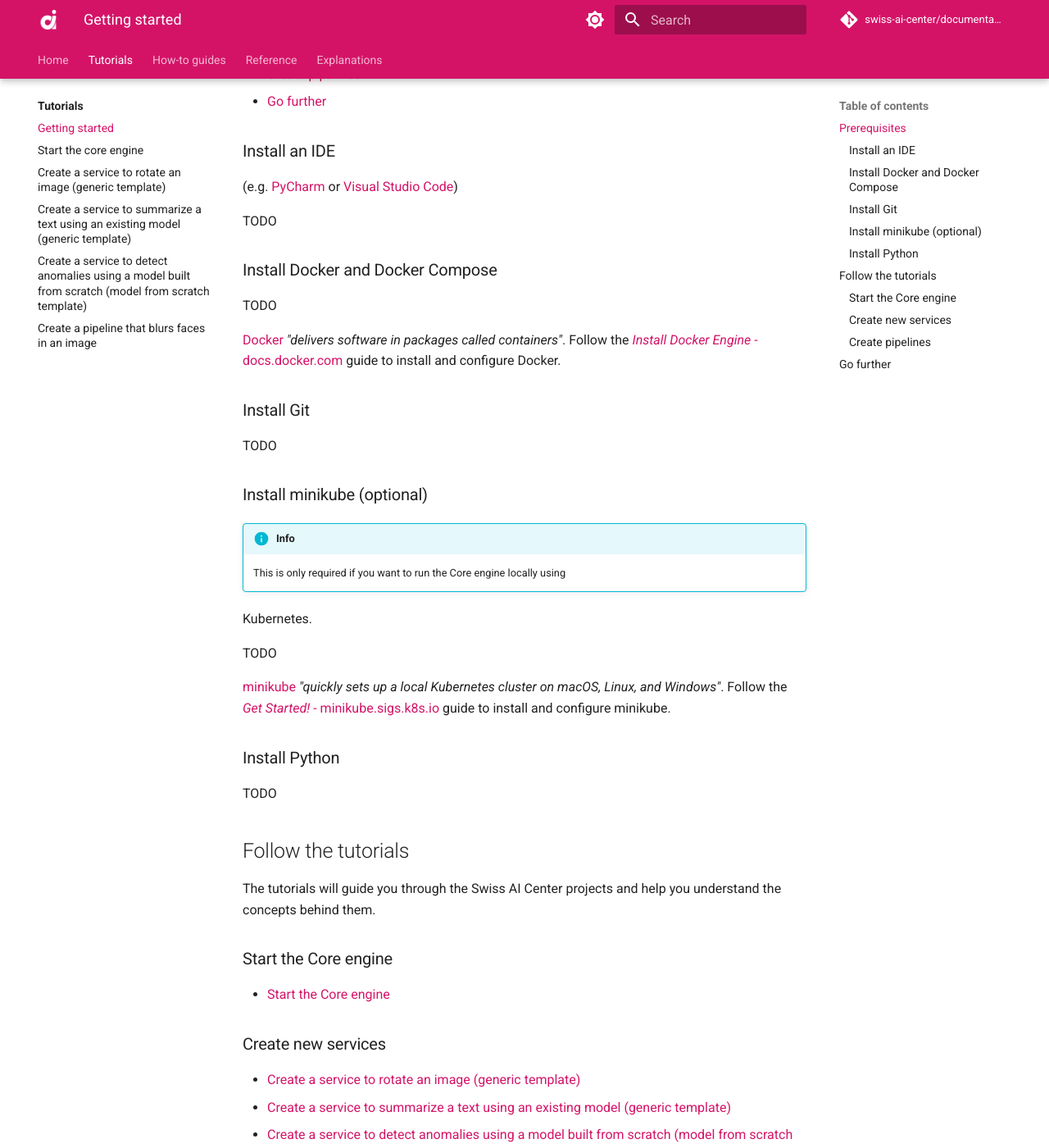
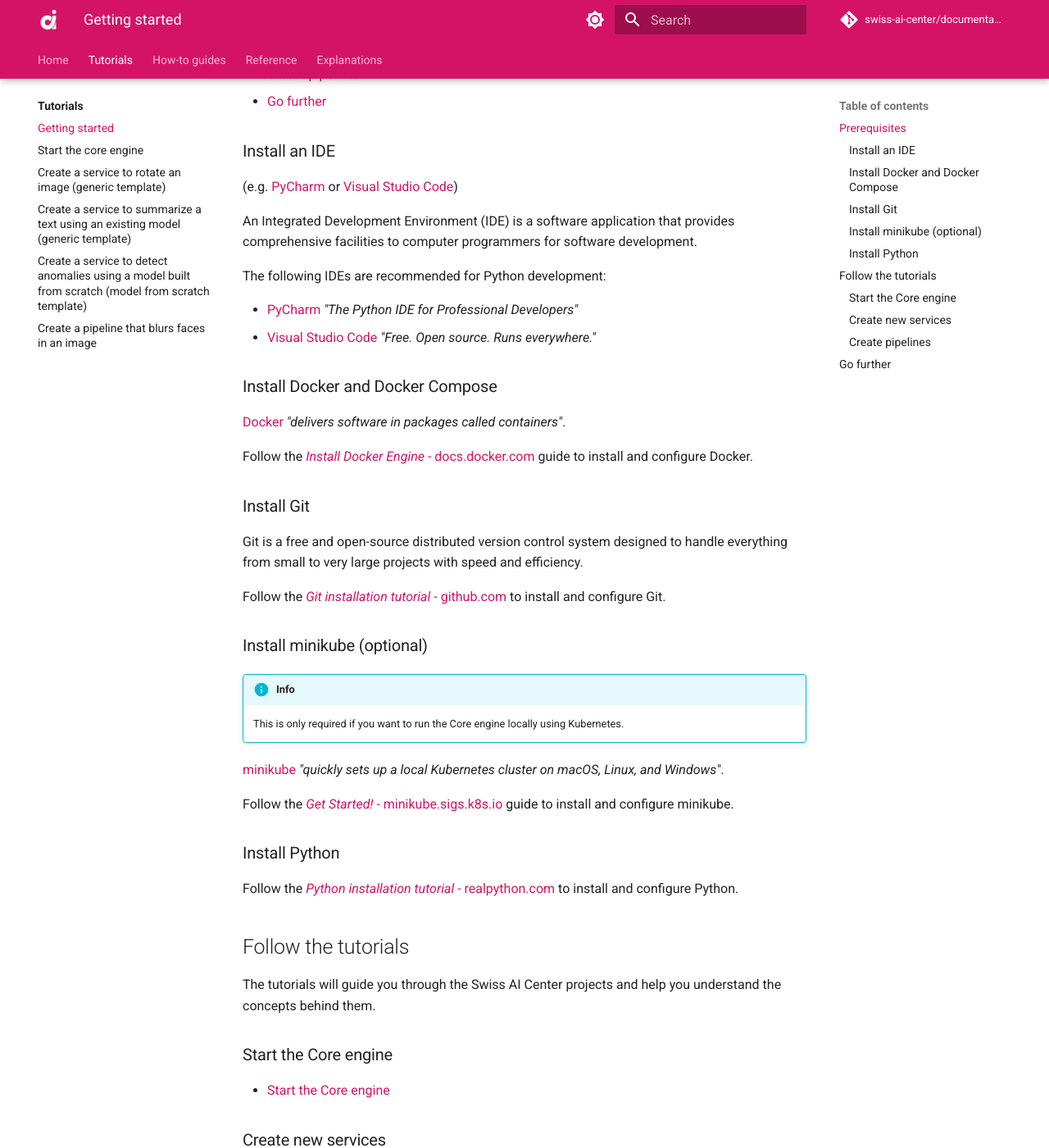
Before and after one commit to swiss-ai-center/documentation, an MkDocs documentation site: the page built from docs/tutorials/getting-started.md, in a window 1280 px wide and 1400 px high, scrolled down 652 px. Shown: the whole window at 82% size. Built offline with MkDocs 1.6.1 and Material for MkDocs 9.7.7, drawn with Linux system fonts in a browser that asks for light colours; comment, search, counter and statistics services are not loaded.

Commit message:
Added links to official install tutorial

```diff
--- a/docs/tutorials/getting-started.md
+++ b/docs/tutorials/getting-started.md
@@ -26,39 +26,54 @@ the following tools:
 (e.g. [PyCharm](https://www.jetbrains.com/pycharm/) or
 [Visual Studio Code](https://code.visualstudio.com/))
 
-TODO
+An Integrated Development Environment (IDE) is a software application that
+provides comprehensive facilities to computer programmers for software
+development.
+
+The following IDEs are recommended for Python development:
+
+- [PyCharm](https://www.jetbrains.com/help/pycharm/installation-guide.html)
+  _"The Python IDE for Professional Developers"_
+- [Visual Studio Code](https://code.visualstudio.com/download)
+  _"Free. Open source. Runs everywhere."_
 
 ### Install Docker and Docker Compose
 
-TODO
+[Docker](https://docker.com/)
+_"delivers software in packages called containers"_.
 
-[Docker](https://docker.com/)
-_"delivers software in packages called containers"_. Follow the
+Follow the
 [_Install Docker Engine_ - docs.docker.com](https://docs.docker.com/engine/install/)
 guide to install and configure Docker.
 
 ### Install Git
 
-TODO
+Git is a free and open-source distributed version control system designed to
+handle everything from small to very large projects with speed and efficiency.
+
+Follow the
+[_Git installation tutorial_ - github.com](https://github.com/git-guides/install-git)
+to install and configure Git.
 
 ### Install minikube (optional)
 
 !!! info
 
     This is only required if you want to run the Core engine locally using
-Kubernetes.
-
-TODO
+    Kubernetes.
 
 [minikube](https://minikube.sigs.k8s.io/)
 _"quickly sets up a local Kubernetes cluster on macOS, Linux, and Windows"_.
+
 Follow the
 [_Get Started!_ - minikube.sigs.k8s.io](https://minikube.sigs.k8s.io/docs/start/)
 guide to install and configure minikube.
 
 ### Install Python
 
-TODO
+Follow the
+[_Python installation tutorial_ - realpython.com](https://realpython.com/installing-python/)
+to install and configure Python.
 
 ## Follow the tutorials
 
```
